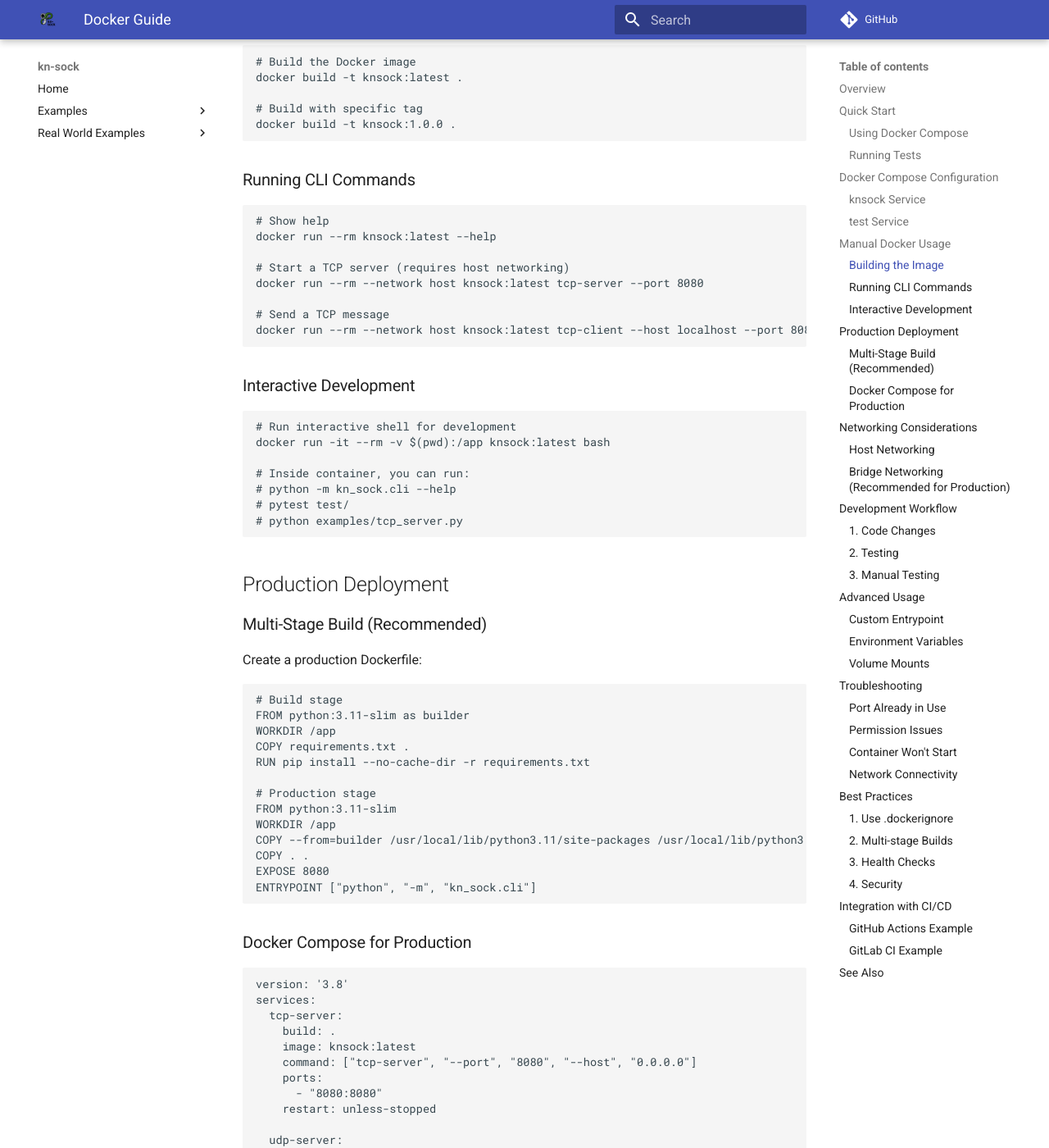
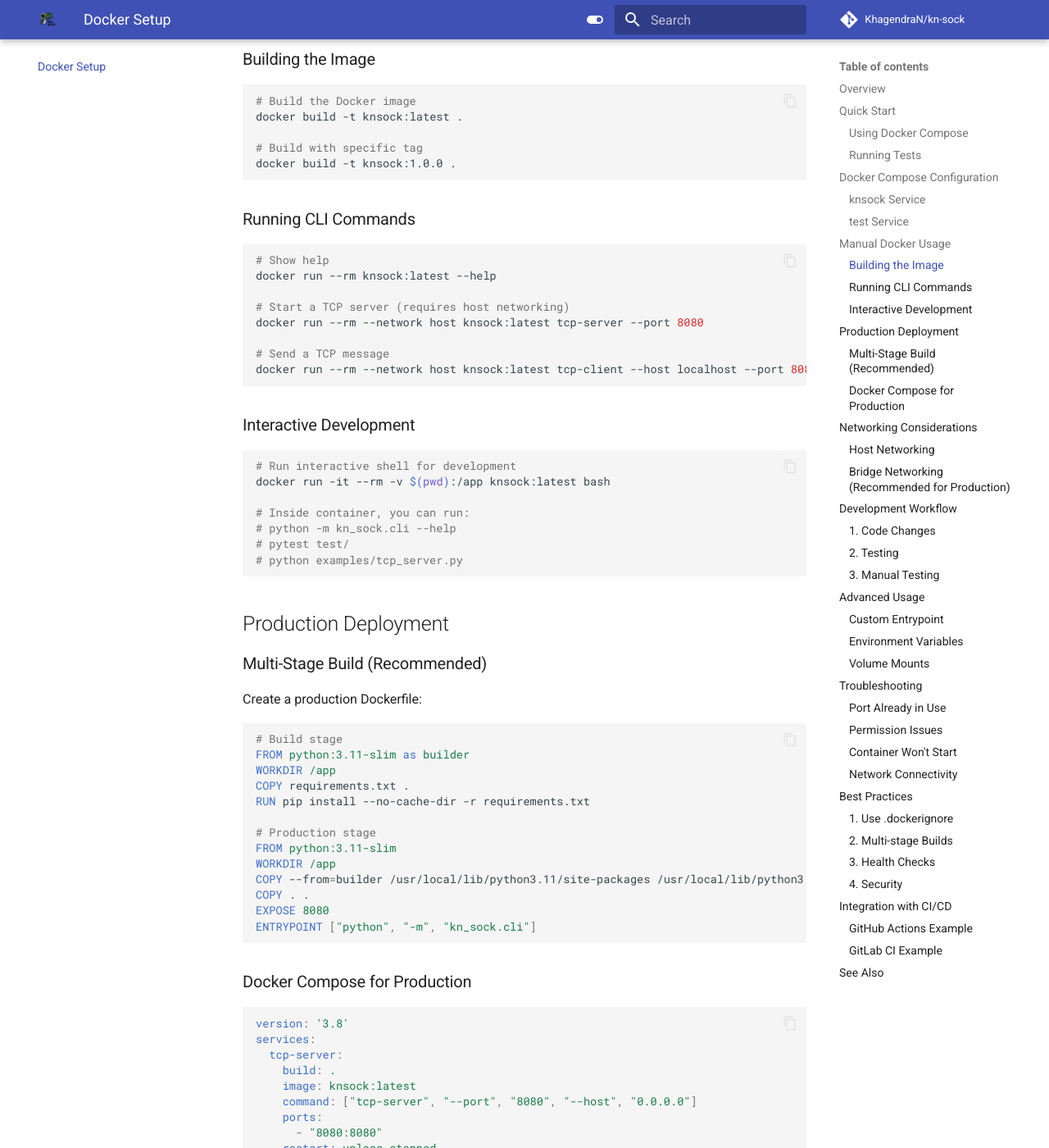
Before and after one commit to KhagendraN/kn-sock, an MkDocs documentation site: the page built from docs/docker.md, in a window 1280 px wide and 1400 px high, scrolled down 1735 px. Shown: the whole window at 82% size. Built offline with MkDocs 1.6.1 and Material for MkDocs 9.7.7, drawn with Linux system fonts in a browser that asks for light colours; comment, search, counter and statistics services are not loaded; some of the changed text lies outside the part shown.

Commit message:
chore(docs): update mkdocs.yml configuration

```diff
--- a/mkdocs.yml
+++ b/mkdocs.yml
@@ -1,34 +1,128 @@
-site_name: kn-sock
-site_url: https://kn-sock.khagendraneupane.com.np
+site_name: kn-sock Documentation
+site_description: Comprehensive documentation for kn-sock - A simplified socket programming toolkit for Python with TCP/UDP, WebSockets, RPC, Pub/Sub, and more
+site_author: KhagendraN
+site_url: https://khagendran.github.io/kn-sock/
+
+repo_name: KhagendraN/kn-sock
 repo_url: https://github.com/KhagendraN/kn-sock
-nav:
-  - Home: index.md
-  - Examples:
-      - Live Streaming Server: examples/server_live.py
-      - Live Streaming Client: examples/client_live.py
-      - TCP Server: examples/tcp_server.py
-      - TCP Client: examples/tcp_client.py
-      - UDP Server: examples/udp_server.py
-      - UDP Client: examples/udp_client.py
-      - HTTP Server: examples/http_server.py
-      - HTTP Client: examples/http_client.py
-      - HTTPS Client: examples/https_client.py
-      - WebSocket Server: examples/websocket_server.py
-      - WebSocket Client: examples/websocket_client.py
-      - PubSub Server: examples/pubsub_server.py
-      - PubSub Client: examples/pubsub_client.py
-      - RPC Server: examples/rpc_server.py
-      - RPC Client: examples/rpc_client.py
-      - Browse All: examples/
-  - Real World Examples:
-      - IoT Protocol: real_world_examples/iot_protocol.py
-      - File Transfer: real_world_examples/file_transfer.py
-      - Chat Application: real_world_examples/chat_app.py
-      - Microservice RPC: real_world_examples/microservice_rpc.py
-      - Remote Control: real_world_examples/remote_control.py
-      - HTTP API Server: real_world_examples/http_api_server.py
-      - Live Streaming: real_world_examples/live_streaming.py
-      - Test Utilities: real_world_examples/test_utilities.py
+edit_uri: edit/main/docs/
+
 theme:
   name: material
   logo: kn-sock_logo.png
+  favicon: kn-sock_logo.png
+  palette:
+    - scheme: default
+      primary: indigo
+      accent: indigo
+      toggle:
+        icon: material/toggle-switch
+        name: Switch to dark mode
+    - scheme: slate
+      primary: indigo
+      accent: indigo
+      toggle:
+        icon: material/toggle-switch-off-outline
+        name: Switch to light mode
+
+  features:
+    - navigation.tabs
+    - navigation.sections
+    - navigation.expand
+    - navigation.top
+    - navigation.instant
+    - search.suggest
+    - search.highlight
+    - search.share
+    - content.code.copy
+
+extra:
+  social:
+    - icon: fontawesome/brands/github
+      link: https://github.com/KhagendraN/kn-sock
+    - icon: fontawesome/brands/python
+      link: https://pypi.org/project/kn-sock/
+
+plugins:
+  - search:
+      separator: '[\s\-,:!=\[\]()"`/]+|\.(?!\d)|&[lg]t;|(?!\b)(?=[A-Z][a-z])'
+  - minify:
+      minify_html: true
+
+markdown_extensions:
+  - abbr
+  - admonition
+  - attr_list
+  - def_list
+  - footnotes
+  - md_in_html
+  - meta
+  - pymdownx.arithmatex:
+      generic: true
+  - pymdownx.betterem:
+      smart_enable: all
+  - pymdownx.caret
+  - pymdownx.details
+  - pymdownx.emoji:
+      emoji_generator: !!python/name:material.extensions.emoji.to_svg
+      emoji_index: !!python/name:material.extensions.emoji.twemoji
+  - pymdownx.highlight:
+      anchor_linenums: true
+      line_spans: __span
+      pygments_lang_class: true
+  - pymdownx.inlinehilite
+  - pymdownx.keys
+  - pymdownx.magiclink
+  - pymdownx.mark
+  - pymdownx.smartsymbols
+  - pymdownx.snippets:
+      check_paths: true
+  - pymdownx.superfences:
+      custom_fences:
+        - name: mermaid
+          class: mermaid
+          format: !!python/name:pymdownx.superfences.fence_code_format
+  - pymdownx.tabbed:
+      alternate_style: true
+      combine_header_slug: true
+  - pymdownx.tasklist:
+      custom_checkbox: true
+  - pymdownx.tilde
+  - toc:
+      permalink: true
+
+nav:
+  - Home: index.md
+  - Getting Started: getting-started.md
+  - Docker Setup: docker.md
+  - Configuration: configuration.md
+  - Protocols:
+    - TCP: protocols/tcp.md
+    - UDP: protocols/udp.md
+    - WebSocket: protocols/websocket.md
+    - JSON: protocols/json.md
+    - File Transfer: protocols/file-transfer.md
+    - Secure TCP (SSL/TLS): protocols/secure-tcp.md
+  - Advanced Features:
+    - Pub/Sub Messaging: advanced/pubsub.md
+    - Remote Procedure Calls: advanced/rpc.md
+    - Live Streaming: advanced/live-streaming.md
+    - Video Chat: advanced/video-chat.md
+    - HTTP/HTTPS: advanced/http.md
+  - Network Visibility:
+    - ARP Scanning: network/arp.md
+    - MAC Address Lookup: network/maclookup.md
+    - DNS Monitoring: network/monitor.md
+  - Reference & Guides:
+    - API Reference: api-reference.md
+    - CLI Guide: cli.md
+    - Examples: examples.md
+    - Troubleshooting: troubleshooting.md
+
+extra_css:
+  - stylesheets/extra.css
+
+extra_javascript:
+  - javascripts/mathjax.js
+  - https://polyfill.io/v3/polyfill.min.js?features=es6
+  - https://cdn.jsdelivr.net/npm/mathjax@3/es5/tex-mml-chtml.js
```
